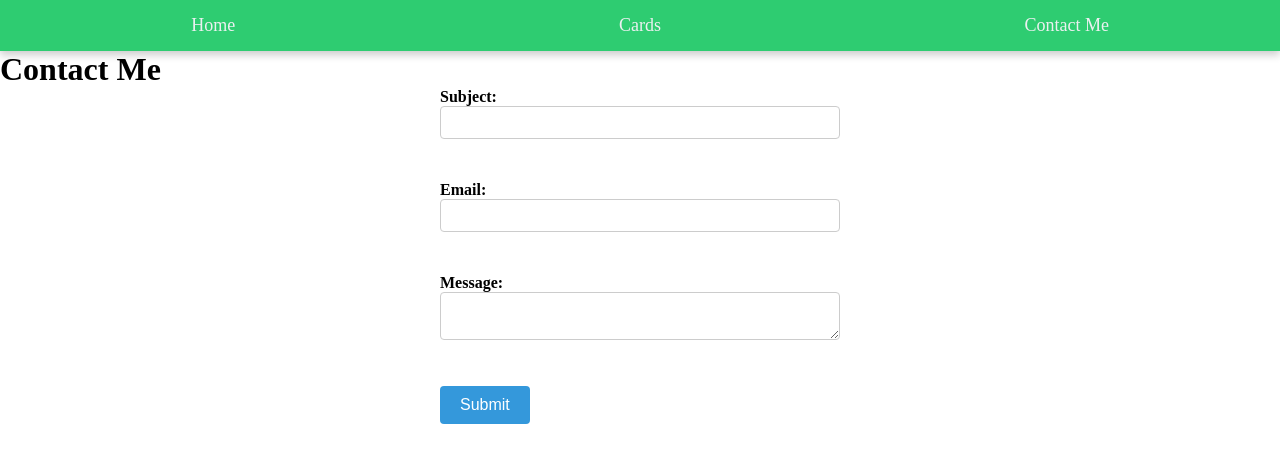
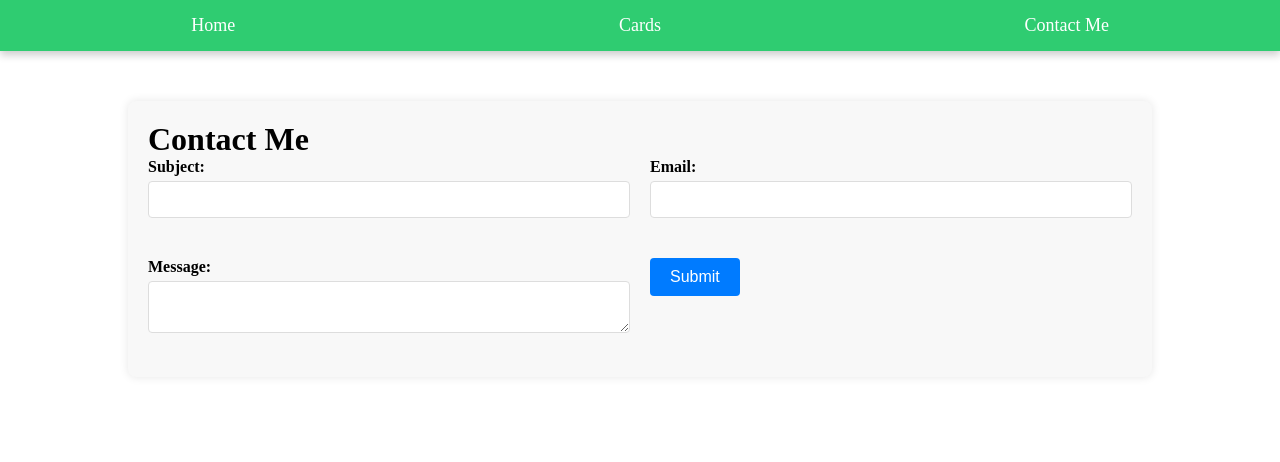
Before and after one commit to behruzgurbanli/as3-wm1-behruzgurbanli, a React (Create React App) app: page /contact in a window 1280 px wide. Shown: the top 462 px of the page. Built offline with nearby package versions, Linux system fonts and the light colour scheme.

Commit message:
Contact from design updated

```diff
--- a/src/assets/contactform.css
+++ b/src/assets/contactform.css
@@ -1,26 +1,39 @@
-form {
-    max-width: 400px;
-    margin: auto;
+.contact-form-container {
+  width: 80%;
+  margin: 0 auto;
+  padding: 20px;
+  background-color: #f8f8f8;
+  border-radius: 8px;
+  box-shadow: 0 0 10px rgba(0, 0, 0, 0.1);
+  margin-top: 50px;
+}
+
+.contact-form {
+  display: grid;
+  grid-template-columns: 1fr 1fr;
+  gap: 20px;
+}
+
+.form-group {
+  margin-bottom: 20px;
 }
 
 label {
+  font-weight: bold;
   display: block;
-    margin-bottom: 8px;
-    font-weight: bold;
+  margin-bottom: 5px;
 }
 
 input,
 textarea {
   width: 100%;
-    padding: 8px;
-    margin-bottom: 16px;
-    border: 1px solid #ccc;
+  padding: 10px;
+  border: 1px solid #ddd;
   border-radius: 4px;
-    box-sizing: border-box;
 }
 
 button {
-    background-color: #3498db;
+  background-color: #007bff;
   color: #fff;
   padding: 10px 20px;
   border: none;
@@ -30,5 +43,5 @@ form {
 }
 
 button:hover {
-    background-color: #2980b9;
+  background-color: #0056b3;
 }
--- a/src/assets/navbar.css
+++ b/src/assets/navbar.css
@@ -1,5 +1,5 @@
 #navigation-bar {
-    background-color: #2ecc71;
+    background-color: #2fcc71;
     box-shadow: 0 2px 5px rgba(0, 0, 0, 0.1);
   }
 
@@ -12,7 +12,7 @@
   .links a {
     flex: 1;
     text-decoration: none;
-    color: #ecf0f1;
+    color: #ffffff;
     font-size: 18px;
     padding: 15px;
     border-radius: 5px;
@@ -22,7 +22,7 @@
 
   .links a:hover {
     background-color: #27ae60;
-    color: #ffffff;
+    color: #ecf0f1;
   }
 
   #navigation-bar:hover {
--- a/src/components/ContactForm.jsx
+++ b/src/components/ContactForm.jsx
@@ -29,26 +29,28 @@ const ContactForm = () => {
   };
 
   return (
-    <div>
-      <form onSubmit={handleSubmit}>
-        <label>
-          Subject:
-          <input type="text" name="subject" value={formData.subject} onChange={handleInputChange} />
-        </label>
-        <br />
-        <label>
-          Email:
-          <input type="email" name="email" value={formData.email} onChange={handleInputChange} />
-        </label>
-        <br />
-        <label>
-          Message:
-          <textarea name="content" value={formData.content} onChange={handleInputChange}></textarea>
-        </label>
-        <br />
-        <button type="submit">Submit</button>
+    <>
+    <div className="contact-form-container">
+      <h1>Contact Me</h1>
+      <form className="contact-form" onSubmit={handleSubmit}>
+        <div className="form-group">
+          <label htmlFor="subject">Subject:</label>
+          <input type="text" id="subject" name="subject" value={formData.subject} onChange={handleInputChange} />
+        </div>
+        <div className="form-group">
+          <label htmlFor="email">Email:</label>
+          <input type="email" id="email" name="email" value={formData.email} onChange={handleInputChange} />
+        </div>
+        <div className="form-group">
+          <label htmlFor="content">Message:</label>
+          <textarea id="content" name="content" value={formData.content} onChange={handleInputChange}></textarea>
+        </div>
+        <div className="form-group">
+          <button type="submit">Submit</button>
+        </div>
       </form>
     </div>
+    </>
   );
 };
 
--- a/src/pages/Contact.jsx
+++ b/src/pages/Contact.jsx
@@ -4,10 +4,7 @@ import ContactForm from '../components/ContactForm';
 function Contact() {
     return (
     <>
-        <div className='contact'>
-            <h1>Contact Me</h1>
-            <ContactForm />
-        </div>
+        <ContactForm />
     </>
     );
 }
```
Lines whose indentation alone changed are shown as unchanged.
